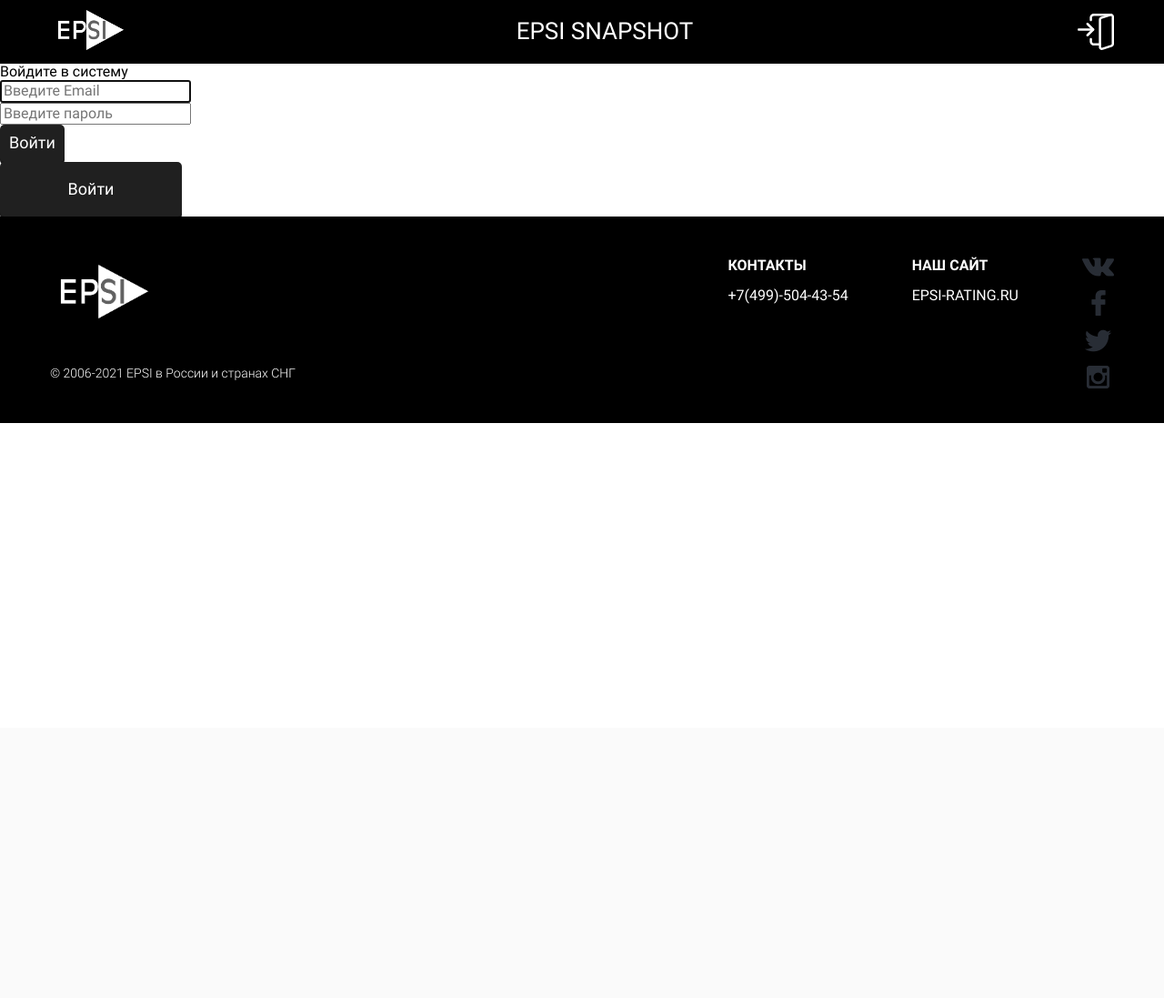
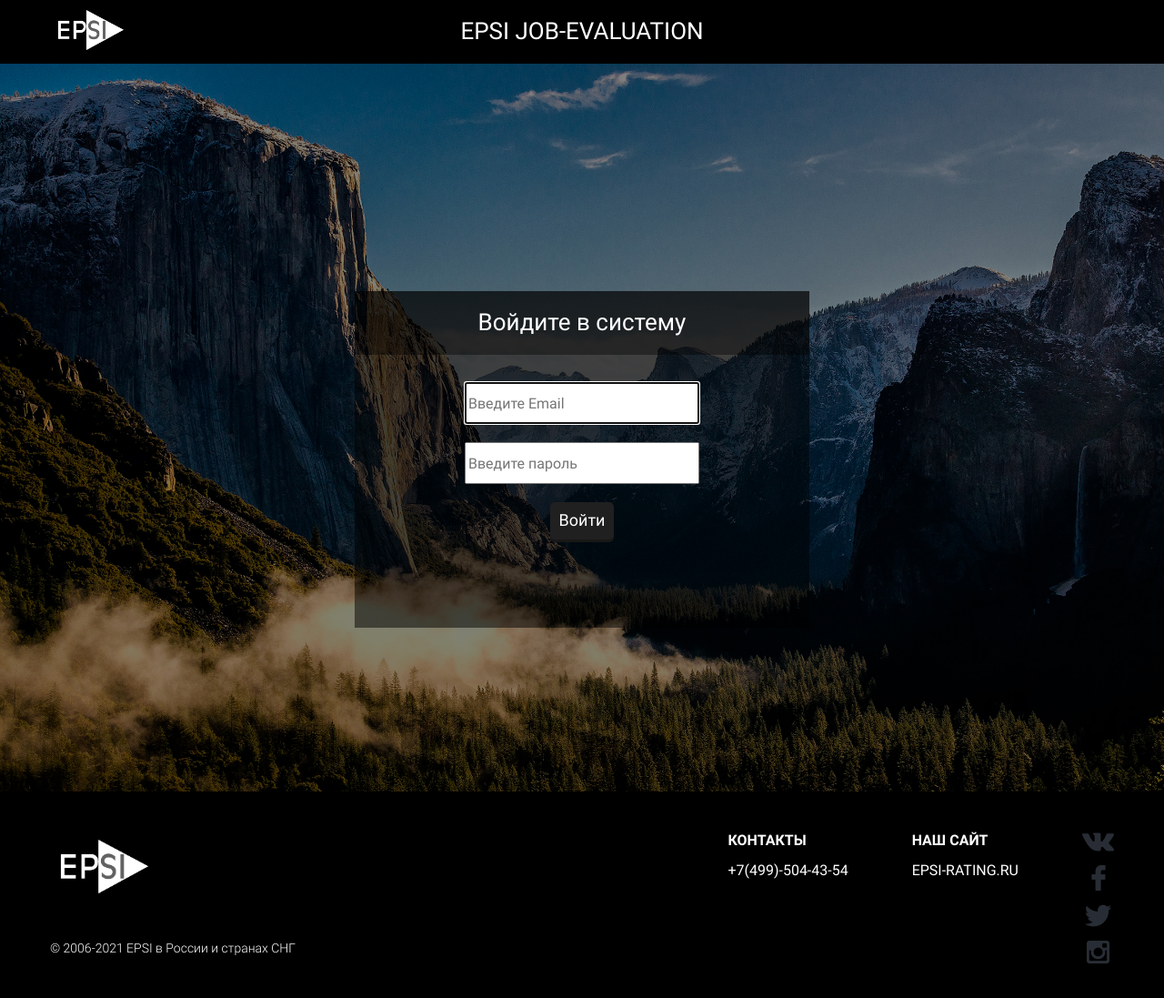
Before and after one commit to OxidNowin/Job-Evaluation-Calculator-, a Django app: page /login/ in a window 1280 px wide. Shown: the whole page at 91% size. Before the commit the page ends 465 px from the top, so only its background shows below. Run offline with Django 3.2, Linux system fonts and the light colour scheme.

Commit message:
слава коммит 1

```diff
--- a/evacalc/static/css/style.css
+++ b/evacalc/static/css/style.css
@@ -185,11 +185,6 @@
 
 /* header */
 
-.header__right {
-  display: flex;
-  align-items: center;
-}
-
 .header {
   background-color: var(--black-color);
 }
@@ -202,6 +197,25 @@
   box-sizing: border-box;
   padding-left: 15px;
   padding-right: 15px;
+}
+
+.header-loginin__left {
+  max-width: 400px;
+  width: 100%;
+}
+
+.header-loginin__center {
+  max-width: 400px;
+  width: 100%;
+  display: flex;
+  justify-content: center;
+}
+
+.header-loginin__right {
+  max-width: 400px;
+  width: 100%;
+  display: flex;
+  justify-content: flex-end;
 }
 
 .header__title {
@@ -259,6 +273,7 @@
   list-style: none;
   padding: 0px;
   font-size: 18px;
+  font-weight: 400;
   display: flex;
 }
 
@@ -276,89 +291,82 @@
   margin-right: 15px;
 }
 
-
-/* hr */
-
-.hr  {
-  background-color: var(--yellow-bg-color);
-  min-height: 100vh;
+.header__number-icon {
+  display: none;
+  width: 40px;
+  height: 40px;
+  fill: var(--white-color);
+  transition: transform 0.3s ease-in-out, fill 0.3s ease-in-out;
 }
 
-.hr__container {
-  padding-top: 50px;
-  padding-bottom: 120px;
+.header__number-icon:hover,.header__number-icon:focus {
+  fill: var(--a-hover);
 }
 
-.hr__title {
-  width: 100%;
-  display: flex;
-  flex-wrap: wrap;
-  flex-direction: column;
-  align-items: center;
-  margin-bottom: 50px;
+.header__number-icon:active {
+  transform: translateY(2px);
 }
 
-.hr__input {
-  padding: 10px;
-  box-sizing: border-box;
-  background: #5c6664;
-  max-width: 300px;
-  width: 100%;
-  height: 50px;
-  border: 0px;
-  border-radius: 5px;
-  outline: none;
-  color: var(--white-color);
-  font-size: 1em;
-  margin-bottom: 20px;
+/* signin */
+
+.signin {
+  display: flex;
+  justify-content: center;
+  align-items: center;
+  flex-direction: column;
+  height: 100vh;
+  background-image: url('../img/signin-bg.jpg');
+  background-size: cover;
 }
 
-.hr__form {
+.signin__login {
+  width: 500px;
+  height: 300px;
+}
+
+.signin__form {
   display: flex;
   flex-direction: column;
+  justify-content: center;
   align-items: center;
 }
 
-.hr__form-wrpapper {
-  display: flex;
-  justify-content: space-around;
+#signin__email {
+  font-size: 16px;
+  font-weight: 400;
+  margin-top: 30px;
+  height: 40px;
+  width: 250px;
 }
 
-.hr__form-knowledge {
-  display: flex;
-  flex-direction: column;
-  align-items: center;
+#signin__password {
+  font-size: 16px;
+  font-weight: 400;
+  margin-top: 20px;
+  height: 40px;
+  width: 250px;
 }
 
-.hr__form-solving {
-  display: flex;
-  flex-direction: column;
-  align-items: center;
-  margin-left: 50px;
-  margin-right: 50px;
+#signin__button {
+  margin-top: 20px;
 }
 
-.hr__form-responsibility {
+.signin__header {
   display: flex;
-  flex-direction: column;
+  justify-content: center;
   align-items: center;
+  height: 70px;
+  background: rgba(0, 0, 0, 0.7);
+  font-size: 26px;
+  font-weight: 400;
+  color: var(--white-color);
 }
 
-.hr__form-title {
-  margin: 0px;
-  margin-bottom: 20px;
-  padding: 15px;
-  border-radius: 5px;
-  color: var(--white-color);
-  background-color: #202020;
+.signin__main {
+  height: 100%;
+  background: var(--black-color);
+  background: rgba(0, 0, 0, 0.5);
 }
-
-.hr__form-button {
-  margin-top: 60px;
-}
-
-
-
 
 /* footer */
 
@@ -513,6 +521,12 @@
 
 /* media  */
 
+@media (max-width: 815px) {
+  .header__list {
+    font-size: 16px;
+  }
+}
+
 @media (max-width: 730px) {
   .footer__container {
     flex-direction: column;
@@ -574,6 +588,15 @@
   }
 
   .header__title {
-    display: none;
+    font-size: 20px;
+  }
+
+  .signin__login {
+    width: 300px;
+    height: 300px;
+  }
+
+  .header__number-icon {
+    display: block;
   }
 }
--- a/evacalc/templates/base.html
+++ b/evacalc/templates/base.html
@@ -6,6 +6,7 @@
     <link rel="stylesheet" href="{% static 'css/style.css' %}">
     <link rel="stylesheet" href="{% static 'css/normalize.css' %}">
     <link rel="stylesheet" href="{% static 'css/archive.css' %}">
+    <link rel="stylesheet" href="{% static 'css/hr.css' %}">
     <script src="https://unpkg.com/swiper/swiper-bundle.js"></script>
 </head>
 <body>
--- a/evacalc/templates/include/header.html
+++ b/evacalc/templates/include/header.html
@@ -23,8 +23,8 @@
                 <path d="m170.667969 512.007812c-4.566407 0-8.898438-.640624-13.226563-1.984374l-128.386718-42.773438c-17.46875-6.101562-29.054688-22.378906-29.054688-40.574219v-384c0-23.53125 19.136719-42.6679685 42.667969-42.6679685 4.5625 0 8.894531.6406255 13.226562 1.9843755l128.382813 42.773437c17.472656 6.101563 29.054687 22.378906 29.054687 40.574219v384c0 23.53125-19.132812 42.667968-42.664062 42.667968zm-128-480c-5.867188 0-10.667969 4.800782-10.667969 10.667969v384c0 4.542969 3.050781 8.765625 7.402344 10.28125l127.785156 42.582031c.917969.296876 2.113281.46875 3.480469.46875 5.867187 0 10.664062-4.800781 10.664062-10.667968v-384c0-4.542969-3.050781-8.765625-7.402343-10.28125l-127.785157-42.582032c-.917969-.296874-2.113281-.46875-3.476562-.46875zm0 0"/><path d="m325.332031 170.675781c-8.832031 0-16-7.167969-16-16v-96c0-14.699219-11.964843-26.667969-26.664062-26.667969h-240c-8.832031 0-16-7.167968-16-16 0-8.832031 7.167969-15.9999995 16-15.9999995h240c32.363281 0 58.664062 26.3046875 58.664062 58.6679685v96c0 8.832031-7.167969 16-16 16zm0 0"/>
                 <path d="m282.667969 448.007812h-85.335938c-8.832031 0-16-7.167968-16-16 0-8.832031 7.167969-16 16-16h85.335938c14.699219 0 26.664062-11.96875 26.664062-26.667968v-96c0-8.832032 7.167969-16 16-16s16 7.167968 16 16v96c0 32.363281-26.300781 58.667968-58.664062 58.667968zm0 0"/>
               </svg>
-            </a>
-          </li>
+              </a>
+            </li>
           </ul>
         </div>
       </div>
--- a/evacalc/templates/registration/login.html
+++ b/evacalc/templates/registration/login.html
@@ -8,31 +8,23 @@
 
 <header class="header" id="header">
     <div class="container header__container">
-      <div class="header__left">
+      <div class="header__left header-loginin__left">
         <a>
           <img src="{% static 'img/logo__bw.png' %}" alt="logo" class="header__logo">
         </a>
       </div>
-      <div class="header__center">
-        <h1 class="header__title">epsi snapshot</h1>
+      <div class="header__center header-loginin__center">
+        <h1 class="header__title">epsi job-evaluation</h1>
       </div>
-      <div class="header__right">
-        <a href="tel:  +74995044354" class="header__number-icon"></a>
-        <a class="header__autorisation login-show">
-          <svg  viewBox="0 0 512 512">
-            <path d="m218.667969 240h-202.667969c-8.832031 0-16-7.167969-16-16s7.167969-16 16-16h202.667969c8.832031 0 16 7.167969 16 16s-7.167969 16-16 16zm0 0"/>
-            <path d="m138.667969 320c-4.097657 0-8.191407-1.558594-11.308594-4.691406-6.25-6.253906-6.25-16.386719 0-22.636719l68.695313-68.691406-68.695313-68.671875c-6.25-6.253906-6.25-16.386719 0-22.636719s16.382813-6.25 22.636719 0l80 80c6.25 6.25 6.25 16.382813 0 22.636719l-80 80c-3.136719 3.132812-7.234375 4.691406-11.328125 4.691406zm0 0"/>
-            <path d="m341.332031 512c-23.53125 0-42.664062-19.136719-42.664062-42.667969v-384c0-18.238281 11.605469-34.515625 28.882812-40.511719l128.171875-42.730468c28.671875-8.789063 56.277344 12.480468 56.277344 40.578125v384c0 18.21875-11.605469 34.472656-28.863281 40.488281l-128.214844 42.753906c-4.671875 1.449219-9 2.089844-13.589844 2.089844zm128-480c-1.386719 0-2.558593.171875-3.816406.554688l-127.636719 42.558593c-4.183594 1.453125-7.210937 5.675781-7.210937 10.21875v384c0 7.277344 7.890625 12.183594 14.484375 10.113281l127.636718-42.558593c4.160157-1.453125 7.210938-5.675781 7.210938-10.21875v-384c0-5.867188-4.777344-10.667969-10.667969-10.667969zm0 0"/>
-            <path d="m186.667969 106.667969c-8.832031 0-16-7.167969-16-16v-32c0-32.363281 26.300781-58.667969 58.664062-58.667969h240c8.832031 0 16 7.167969 16 16s-7.167969 16-16 16h-240c-14.699219 0-26.664062 11.96875-26.664062 26.667969v32c0 8.832031-7.167969 16-16 16zm0 0"/><path d="m314.667969 448h-85.335938c-32.363281 0-58.664062-26.304688-58.664062-58.667969v-32c0-8.832031 7.167969-16 16-16s16 7.167969 16 16v32c0 14.699219 11.964843 26.667969 26.664062 26.667969h85.335938c8.832031 0 16 7.167969 16 16s-7.167969 16-16 16zm0 0"/>
-          </svg>
-        </a>
+      <div class="header__right  header-loginin__right">
+
       </div>
     </div>
 </header>
 <main class="main">
   <section class="signin">
       <div class="signin__login">
-        <div class="sginin__header">
+        <div class="signin__header">
           Войдите в систему
         </div>
         <div class="signin__main">
@@ -51,9 +43,6 @@
           </form>
         </div>
       </div>
-      <button class="typical__button signin__button login-show">
-        Войти
-      </button>
   </section>
 </main>
 
```
Also changed, not shown: evacalc/static/css/archive.css (+36 -0 lines), evacalc/static/css/hr.css (added, +188 -0 lines), evacalc/templates/evacalc/archive.html (+5 -3 lines), evacalc/templates/evacalc/index.html (+21 -5 lines), evacalc/static/img/Capa_2.svg (added), evacalc/static/img/close.svg (added), evacalc/static/img/signin-bg.jpg (added).
